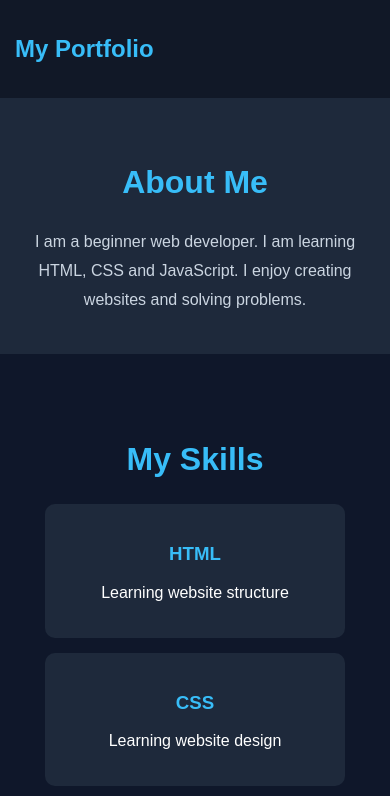
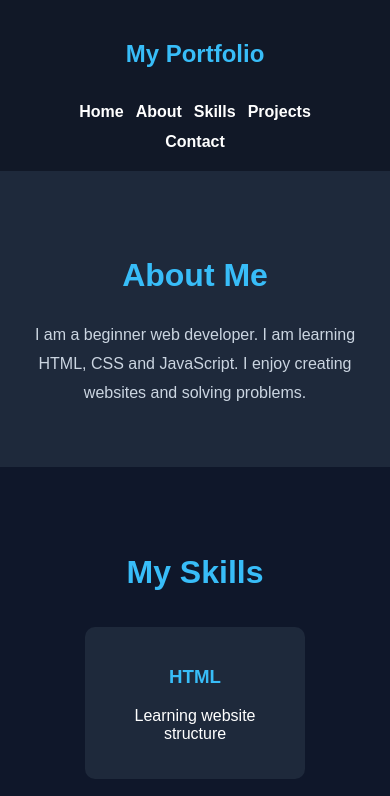
Before and after one commit to manadeem2005-ship-it/my-first-website, a plain HTML site: page index.html in a window 390 px wide. Shown: the top 796 px of the page. Drawn offline with Linux system fonts and the light colour scheme.

Commit message:
Add files via upload

```diff
--- a/index.html
+++ b/index.html
@@ -171,62 +171,68 @@
 
         }
 
-/* Responsive design */
-
-* {
-    box-sizing: border-box;
+.navbar {
+    display: flex;
+    justify-content: space-between;
+    align-items: center;
+    flex-wrap: wrap;
+    gap: 15px;
 }
 
-img {
-    max-width: 100%;
+.nav-links {
+    display: flex;
+    flex-wrap: wrap;
+    gap: 20px;
+}
+
+.nav-links a {
+    color: white;
+    text-decoration: none;
+    font-weight: bold;
+}
+
+.nav-links a:hover {
+    color: #38bdf8;
+}
+
+html {
+    scroll-behavior: smooth;
 }
 
 @media (max-width: 600px) {
-
-    nav {
-        padding: 15px;
+    .navbar {
+        flex-direction: column;
     }
 
-    .hero {
-        padding: 60px 15px;
-    }
-
-    .hero h1 {
-        font-size: 30px;
-    }
-
-    .hero p {
-        font-size: 16px;
-    }
-
-    .about {
-        padding: 40px 15px;
-    }
-
-    .skill-box,
-    .project-card {
-        display: block;
-        width: 100%;
-        max-width: 300px;
-        margin: 15px auto;
-    }
-
-    .contact input,
-    .contact textarea {
-        width: 100%;
+    .nav-links {
+        justify-content: center;
+        gap: 12px;
     }
 }
+
 
     </style>
 </head>
 
 <body>
 
-    <nav>
-        <h2>My Portfolio</h2>
-    </nav>
 
-<section class="about">
+
+<nav class="navbar">
+    <h2>My Portfolio</h2>
+
+    <div class="nav-links">
+        <a href="#home">Home</a>
+        <a href="#about">About</a>
+        <a href="#skills">Skills</a>
+        <a href="#projects">Projects</a>
+        <a href="#contact">Contact</a>
+    </div>
+</nav>
+
+
+
+<section class="about" id="about">
     <h2>About Me</h2>
 
     <p>
@@ -237,7 +243,7 @@ img {
 </section>
 
 
-<section class="skills">
+<section class="skills" id="skills">
     <h2>My Skills</h2>
 
     <div class="skill-box">
@@ -256,7 +262,7 @@ img {
     </div>
 </section>
 
-<section class="projects">
+<section class="projects" id="projects">
     <h2>My Projects</h2>
 
     <div class="project-card">
@@ -272,7 +278,7 @@ img {
 </section>
 
 
-<section class="contact">
+<section class="contact" id="contact">
     <h2>Contact Me</h2>
 
     <p>Have a project? Let's work together!</p>
```
